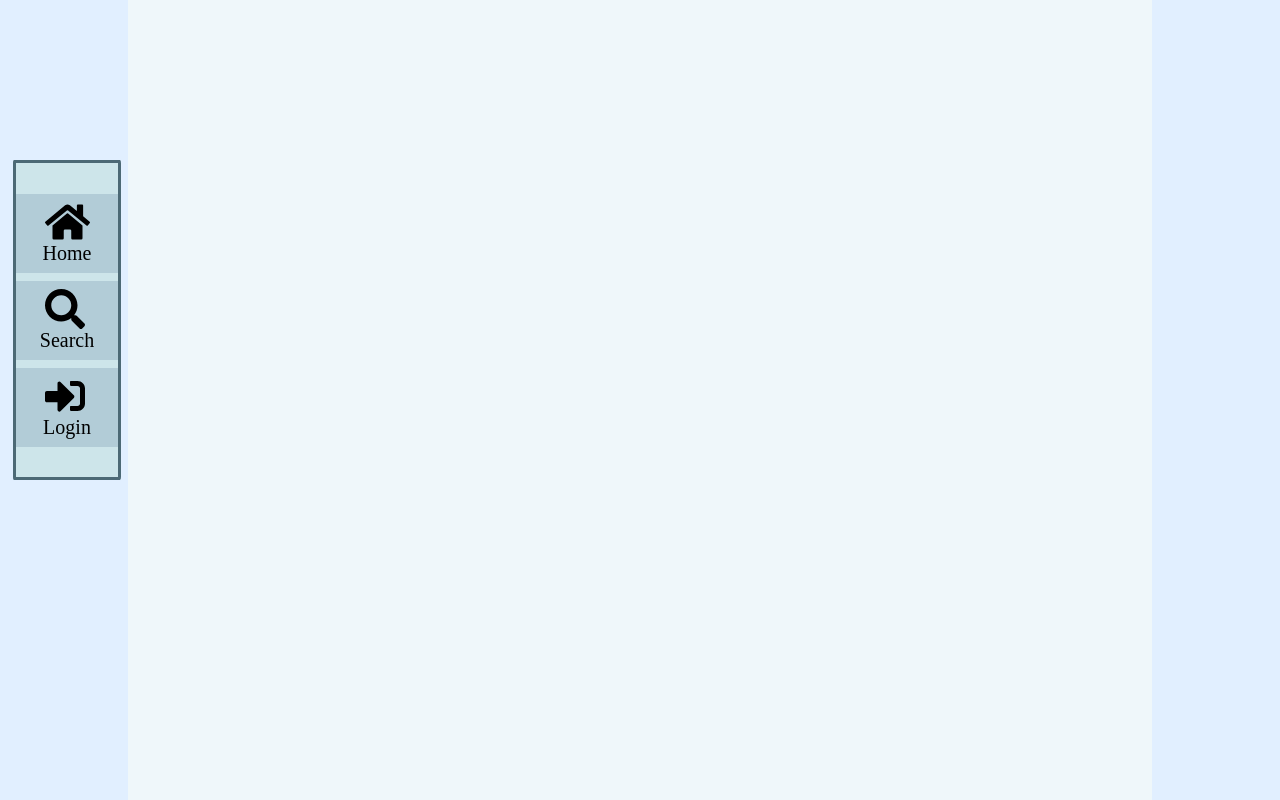
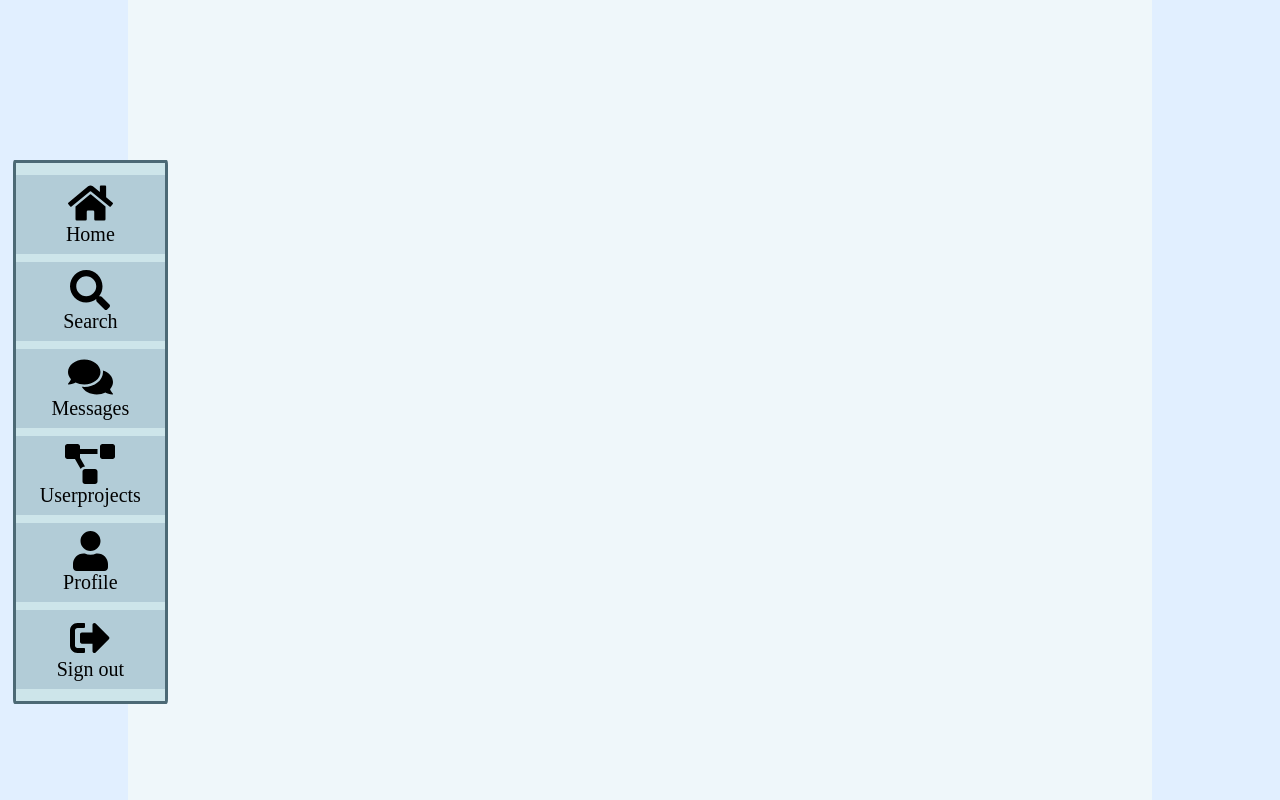
Before and after one commit to x-wyz/os-directory, a React (Create React App) app: page / in a window 1280 px wide. Built offline with nearby package versions, Linux system fonts and the light colour scheme.

Commit message:
fixed navigation alignment

```diff
--- a/src/App.js
+++ b/src/App.js
@@ -12,7 +12,9 @@ class App extends Component {
 		super(props);
 
 		this.state = {
-			user: null
+			user: {
+				name:''
+			}
 		}
 
 		this.login = this.login.bind(this);
@@ -28,9 +30,10 @@ class App extends Component {
 	}
 
 	render(){
+		const { user } = this.state;
 		return (
 			<div className="App">
-				<Navbar />
+				<Navbar user={user} logoff={this.logoff} />
 			    <Switch>
 			    	<Route path="/search" component={SearchPage} />
 			    </Switch>
--- a/src/components/navbar/navbar.css
+++ b/src/components/navbar/navbar.css
@@ -9,7 +9,7 @@
 	min-width: 50px;
 	background: var(--color-mist-secondary);
 	padding: 0.5em 0;
-	height: 320px;
+	min-height: 320px;
 	border-radius: 1%;
 	border: 3px solid var(--color-mist-quaternary);
 }
--- a/src/components/navbar/navbar.js
+++ b/src/components/navbar/navbar.js
@@ -39,9 +39,9 @@ class Navbar extends Component {
 						?
 						<React.Fragment>
 							<NavigationLink icon={faComments} link="/messages" iconClass="message-ico" text="Messages" />
-							<NavigationLink icon={faProjectDiagram} link="/project" iconClass="project-ico" text="Userprojects" />
+							<NavigationLink icon={faProjectDiagram} link="/userprojects" iconClass="project-ico" text="Userprojects" />
 							<NavigationLink icon={faUser} link="/profile" iconClass="profile-ico" text="Profile" />
-							<NavigationLink icon={signOut} text="Sign out" link="#" iconClass="signout-ico" addText={true} />
+							<NavigationLink onClick={this.props.logoff} icon={signOut} text="Sign out" link="#" iconClass="signout-ico" addText={true} />
 						</React.Fragment>
 						:
 						<NavigationLink icon={signIn} text="Login" link="#" iconClass="signin-ico" addText={true} onClick={this.toggleLogin} />
--- a/src/components/navigationlink/navigationlink.css
+++ b/src/components/navigationlink/navigationlink.css
@@ -27,6 +27,7 @@
 }
 
 .nav-item-icon {
+	display: block;
+	margin: 0 auto;
 	position: relative;
-	left: 5px;
 }
```
Also changed, not shown: 1 other file (tests, documents, lock files or other folders).
